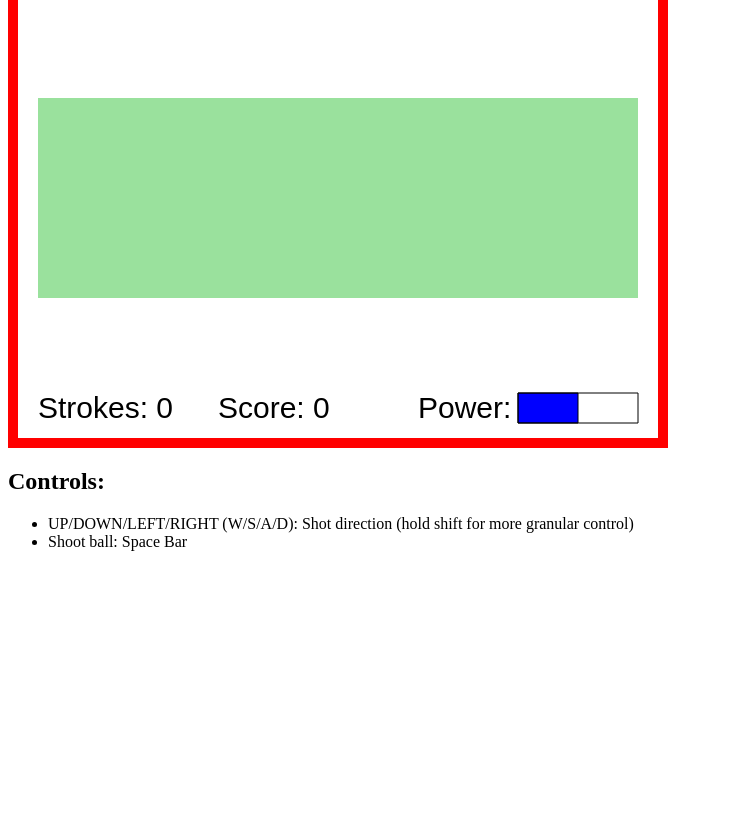
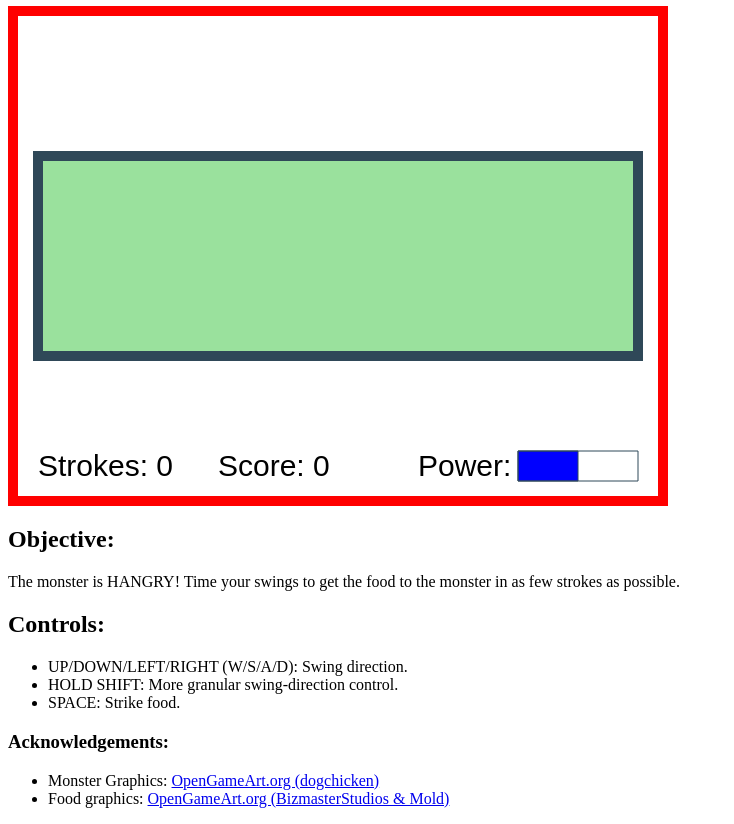
Before and after one commit to etgrieco/minigolf-js, a plain HTML site: page index.html in a window 1280 px wide. Shown: the part 60-884 px from the top of the page, without its empty margins (0-734 px from the left). Before the commit the page ends 800 px from the top, so only its background shows below. Drawn offline with Linux system fonts and the light colour scheme.

Commit message:
Instructions, acknowledgements, level borders

```diff
--- a/bundle.js
+++ b/bundle.js
@@ -158,6 +158,10 @@ class Level extends __WEBPACK_IMPORTED_MODULE_0__game_object__["a" /* default */
     ctx.fillStyle = "#9AE19D";
     ctx.rect(x, y, this.width, this.height);
     ctx.fill();
+    ctx.strokeStyle = "#2F4858";
+    ctx.lineWidth = 10;
+    ctx.stroke();
+    ctx.lineWidth = 1;
   }
 
 }
@@ -896,7 +900,7 @@ const hole = new __WEBPACK_IMPORTED_MODULE_2__game_hole__["a" /* default */]({
   walls,
   height: 200,
   width: 600,
-  ballStartPos: [35, 250],
+  ballStartPos: [45, 250],
   hole
 }));
 
@@ -926,7 +930,7 @@ const hole = new __WEBPACK_IMPORTED_MODULE_2__game_hole__["a" /* default */]({
   walls,
   height: 200,
   width: 600,
-  ballStartPos: [35, 250],
+  ballStartPos: [45, 250],
   hole
 }));
 
@@ -959,7 +963,7 @@ const hole = new __WEBPACK_IMPORTED_MODULE_2__game_hole__["a" /* default */]({
   walls,
   height: 200,
   width: 600,
-  ballStartPos: [35, 250],
+  ballStartPos: [45, 250],
   hole
 }));
 
--- a/index.html
+++ b/index.html
@@ -4,6 +4,7 @@
     <script src="bundle.js" charset="utf-8"></script>
   </head>
   <body>
+    <h1>MonsterGolf JS</h1>
     <style>
      canvas {
        border: 10px solid red;
@@ -11,12 +12,18 @@
     </style>
 
     <canvas id="game" height="480" width="640"></canvas>
-
+    <h2>Objective:</h2>
+      <p>The monster is HANGRY! Time your swings to get the food to the monster in as few strokes as possible.</p>
     <h2>Controls:</h2>
     <ul>
-      <li>UP/DOWN/LEFT/RIGHT (W/S/A/D): Shot direction (hold shift for more granular control)</li>
-      <li>Shoot ball: Space Bar</li>
+      <li>UP/DOWN/LEFT/RIGHT (W/S/A/D): Swing direction.</li>
+      <li>HOLD SHIFT: More granular swing-direction control.
+      <li>SPACE: Strike food.</li>
     </ul>
-
+    <h3>Acknowledgements:</h3>
+      <ul>
+        <li>Monster Graphics: <a href="https://opengameart.org/content/cute-monster-sprite-sheet">OpenGameArt.org (dogchicken)</a></li>
+        <li>Food graphics: <a href="https://opengameart.org/content/food-icons">OpenGameArt.org (BizmasterStudios & Mold)</a></li>
+      </ul>
   </body>
 </html>
--- a/lib/game/level.js
+++ b/lib/game/level.js
@@ -28,6 +28,10 @@ class Level extends GameObject {
     ctx.fillStyle = "#9AE19D";
     ctx.rect(x, y, this.width, this.height);
     ctx.fill();
+    ctx.strokeStyle = "#2F4858";
+    ctx.lineWidth = 10;
+    ctx.stroke();
+    ctx.lineWidth = 1;
   }
 
 }
--- a/lib/levels/level_1.js
+++ b/lib/levels/level_1.js
@@ -14,6 +14,6 @@ export default new Level ({
   walls,
   height: 200,
   width: 600,
-  ballStartPos: [35, 250],
+  ballStartPos: [45, 250],
   hole
 });
--- a/lib/levels/level_2.js
+++ b/lib/levels/level_2.js
@@ -15,6 +15,6 @@ export default new Level ({
   walls,
   height: 200,
   width: 600,
-  ballStartPos: [35, 250],
+  ballStartPos: [45, 250],
   hole
 });
--- a/lib/levels/level_3.js
+++ b/lib/levels/level_3.js
@@ -18,6 +18,6 @@ export default new Level ({
   walls,
   height: 200,
   width: 600,
-  ballStartPos: [35, 250],
+  ballStartPos: [45, 250],
   hole
 });
```
